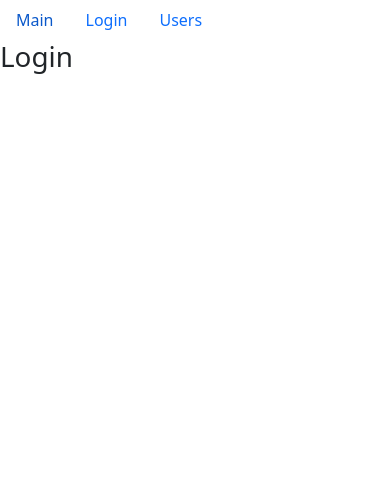
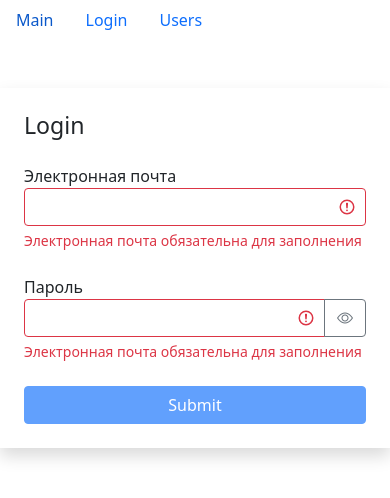
Before and after one commit to gkurkov/fast-company, a React (Create React App) app: page /login in a window 390 px wide. Shown: the top 498 px of the page. Built offline with nearby package versions, Linux system fonts and the light colour scheme.

Commit message:
login check

```diff
--- /dev/null
+++ b/src/components/textField.jsx
@@ -0,0 +1,57 @@
+import React, { useState } from 'react'
+import PropTypes from 'prop-types'
+
+const TextField = ({ label, type, name, value, onChange, error }) => {
+    const [showPassword, setShowPassword] = useState(false)
+
+    const getInputClasses = () => {
+        return 'form-control' + (error ? ' is-invalid' : '')
+    }
+
+    const toggleShowPassword = () => {
+        setShowPassword((prevState) => !prevState)
+    }
+    return (
+        <div className="mb-4">
+            <label htmlFor={name}>{label}</label>
+            <div className="input-group has-validation">
+                <input
+                    type={showPassword ? 'text' : type}
+                    id={name}
+                    name={name}
+                    value={value}
+                    onChange={onChange}
+                    className={getInputClasses()}
+                />
+                {type === 'password' && (
+                    <button
+                        className="btn btn-outline-secondary"
+                        type="button"
+                        onClick={toggleShowPassword}
+                    >
+                        <i
+                            className={
+                                'bi bi-eye' + (showPassword ? '-slash' : '')
+                            }
+                        ></i>
+                    </button>
+                )}
+                            {error && <div className="invalid-feedback">{error}</div>}
+            </div>
+
+        </div>
+    )
+}
+TextField.defaultProps = {
+    type: 'text'
+}
+TextField.propTypes = {
+    label: PropTypes.string,
+    type: PropTypes.string,
+    name: PropTypes.string,
+    value: PropTypes.string,
+    onChange: PropTypes.func,
+    error: PropTypes.string
+}
+
+export default TextField
--- a/src/layouts/login.jsx
+++ b/src/layouts/login.jsx
@@ -1,7 +1,125 @@
-import React from 'react'
+import React, { useState, useEffect } from 'react'
+import TextField from '../components/textField'
+import { validator } from '../utils/validator'
 
 const Login = () => {
-    return <h1>Login</h1>
+    // const [email, setEmail] = useState('')
+    // const handleChange = (e) => {
+    //     setEmail(e.target.value)
+    // }
+
+    const [data, setData] = useState({ email: '', password: '' }) // состояние для всей формы сразу, а не отдельных полей
+    const [errors, setErrors] = useState({})
+
+    const handleChange = ({ target }) => {
+        setData((prevState) => ({
+            ...prevState,
+            [target.name]: target.value
+        }))
+    }
+
+    const validatorConfig = {
+        email: {
+            isRequired: {
+                message: 'Электронная почта обязательна для заполнения'
+            },
+            isEmail: { message: 'Email введен не корректно' }
+        },
+        password: {
+            isRequired: {
+                message: 'Электронная почта обязательна для заполнения'
+            },
+            isCapitalSymbol: {
+                message: 'Пароль должен содержать хотя бы одну заглавную букву'
+            },
+            isContentDigit: {
+                message: 'Пароль должен содержать хотя бы одну цифру'
+            },
+            min: {
+                message: 'Пароль должен содержать минимум 8 символов',
+                value: 8
+            }
+        }
+    }
+
+    useEffect(() => {
+        validate()
+    }, [data])
+
+    const validate = () => {
+        const errors = validator(data, validatorConfig)
+
+        // for (const fieldName in data) {
+        //     if (data[fieldName].trim() === '') {
+        //         errors[fieldName] = `${fieldName} не должно быть пустым`
+        //     }
+        // }
+        setErrors(errors)
+        return Object.keys(errors).length === 0 // true or false
+    }
+    const isValid = Object.keys(errors).length === 0
+
+    const handleSubmit = (e) => {
+        e.preventDefault()
+        const isValid = validate()
+        if (!isValid) return
+        console.log(data)
+    }
+
+    return (
+        <div className="container mt-5">
+            <div className="row">
+                <div className="col-md-6 offset-md-3 shadow p-4">
+                    <h3 className="mb-4">Login</h3>
+                    <form onSubmit={handleSubmit}>
+                        <TextField
+                            label="Электронная почта"
+                            // type="text" // по умолчанию обозначили в компоненте значение text
+                            name="email"
+                            value={data.email}
+                            onChange={handleChange}
+                            error={errors.email}
+                        />
+                        <TextField
+                            label="Пароль"
+                            type="password"
+                            name="password"
+                            value={data.password}
+                            onChange={handleChange}
+                            error={errors.password}
+                        />
+                        <button
+                            type="submit"
+                            disabled={!isValid}
+                            className="btn btn-primary w-100 mx-auto"
+                        >
+                            Submit
+                        </button>
+                        {/* <div>
+                <label htmlFor="email">Email</label>
+                <input
+                    type="text"
+                    id="email"
+                    name="email"
+                    value={data.email}
+                    onChange={handleChange}
+                />
+            </div>
+            <div>
+                <label htmlFor="password">Пароль</label>
+                <input
+                    type="password"
+                    id="password"
+                    name="email"
+                    value={data.password}
+                    onChange={handleChange}
+                />
+            </div> */}
+                    </form>
+                </div>
+            </div>
+        </div>
+    )
 }
 
 export default Login
--- /dev/null
+++ b/src/utils/validator.js
@@ -0,0 +1,46 @@
+export function validator(data, config) {
+    const errors = {}
+    function validate(validateMethod, data, config) {
+        let statusValidate
+        switch (validateMethod) {
+            case 'isRequired':
+                statusValidate = data.trim() === ''
+                break
+            case 'isEmail': {
+                const emailRegExp = /^\S+@\S+\.\S+$/g
+                statusValidate = !emailRegExp.test(data)
+                break
+            }
+            case 'isCapitalSymbol': {
+                const capitalRegExp = /[A-Z]+/g
+                statusValidate = !capitalRegExp.test(data)
+                break
+            }
+            case 'isContentDigit': {
+                const digitRegExp = /\d+/g
+                statusValidate = !digitRegExp.test(data)
+                break
+            }
+            case 'min': {
+                statusValidate = data.length < config.value
+                break
+            }
+            default:
+                break
+        }
+        if (statusValidate) return config.message
+    }
+    for (const fieldName in data) {
+        for (const validateMethod in config[fieldName]) {
+            const error = validate(
+                validateMethod,
+                data[fieldName],
+                config[fieldName][validateMethod]
+            )
+            if (error && !errors[fieldName]) {
+                errors[fieldName] = error
+            }
+        }
+    }
+    return errors
+}
```
